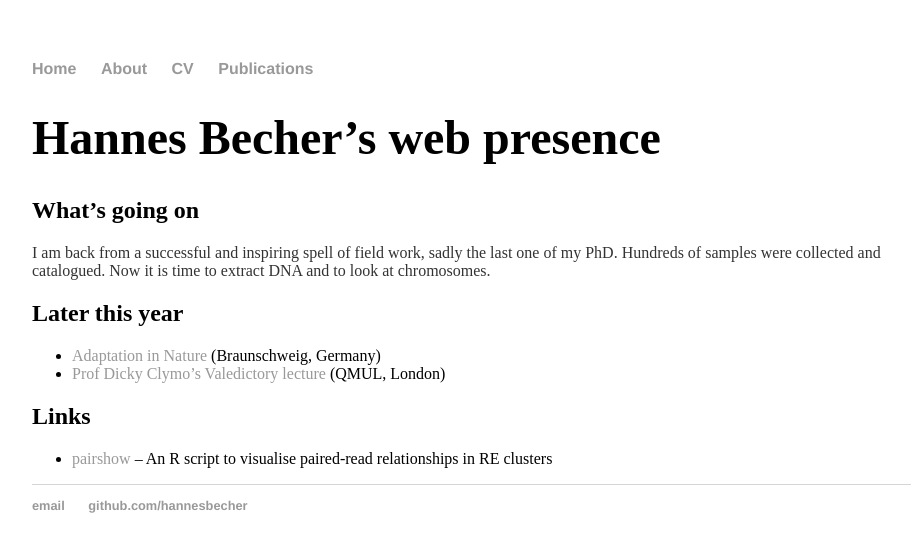
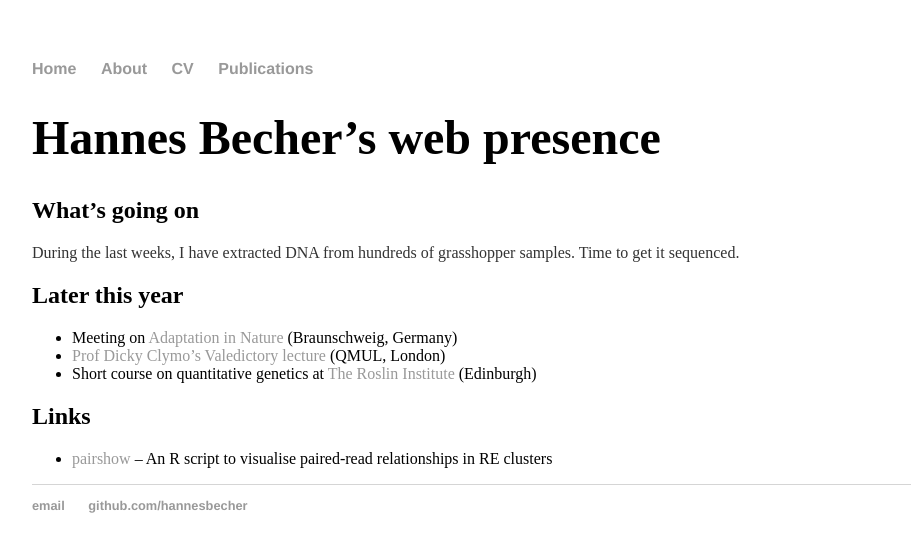
Before and after one commit to hannesbecher/hannesbecher.github.io, a Jekyll site: the page built from index.md, in a window 1280 px wide. Shown: the top 552 px of the page, without its empty margins (160-1071 px from the left). Built offline with Jekyll 4.4.1, drawn with Linux system fonts in a browser that asks for light colours.

Commit message:
Update index.md

```diff
--- a/index.md
+++ b/index.md
@@ -6,12 +6,13 @@ title: Hannes Becher, Doctoral Researcher
 # Hannes Becher's web presence
 
 ## What's going on
-I am back from a successful and inspiring spell of field work, sadly the last one of my PhD. Hundreds of samples were collected and catalogued. Now it is time to extract DNA and to look at chromosomes.
+During the last weeks, I have extracted DNA from hundreds of grasshopper samples. Time to get it sequenced.
 
 
 ## Later this year
-* [Adaptation in Nature](http://www.gfgenetik.de/tagungen/) (Braunschweig, Germany)
+* Meeting on [Adaptation in Nature](http://www.gfgenetik.de/tagungen/) (Braunschweig, Germany)
 * [Prof Dicky Clymo's Valedictory lecture](https://www.eventbrite.co.uk/e/the-life-and-afterlife-of-bog-moss-why-it-matters-professor-emeritus-rs-dicky-clymo-tickets-26924331400) (QMUL, London)
+* Short course on quantitative genetics at [The Roslin Institute](http://www.roslin.ed.ac.uk/) (Edinburgh)
 
 ## Links
 * [pairshow](https://github.com/hannesbecher/RE-tools/blob/master/pairshow.R) -- An R script to visualise paired-read relationships in RE clusters
```
